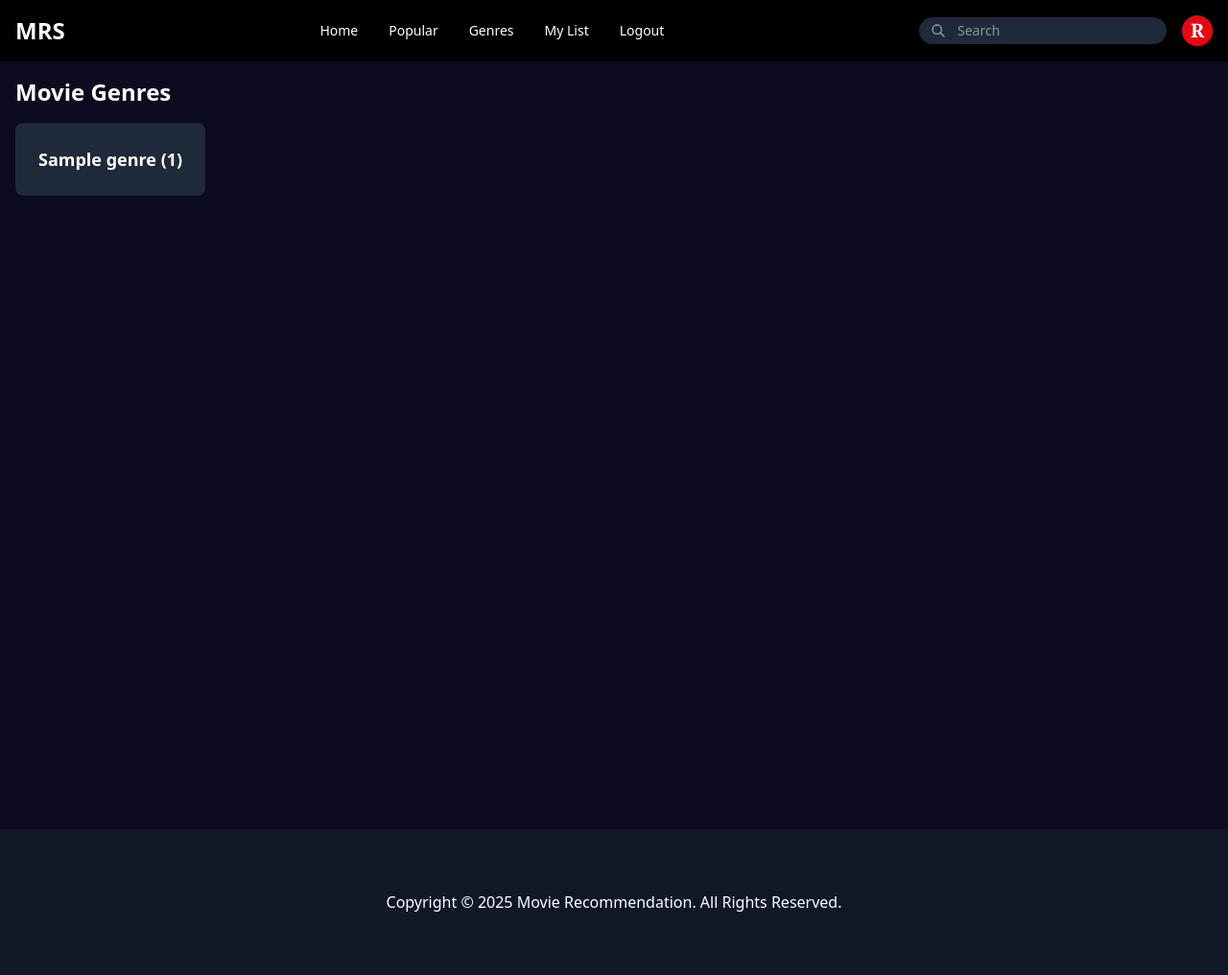
After one commit to Rajesh-K-C/movie_recommendation, a Django app: page /movies/genres/ in a window 1280 px wide. The commit adds this page. Shown: the whole page at 96% size. Run offline with Django 5.2, Linux system fonts and the light colour scheme; a user stored in the database is signed in; tables that the repository leaves empty hold one stand-in row (values such as "Sample post").

Commit message:
feat(genre): add genre list page and movie list by genre page with urls, views, and templates

```diff
--- /dev/null
+++ b/movies/templates/movies/movie_genre_list.html
@@ -0,0 +1,16 @@
+{% extends 'base.html' %}
+{% block title %}
+  Movie Genres
+{% endblock %}
+{% block content %}
+  <section class="max-w-7xl mx-auto p-4">
+    <div class="flex justify-between space-x-4">
+      <h2 class="text-2xl font-bold mb-4">Movie Genres</h2>
+    </div>
+    <div class="flex flex-wrap gap-4">
+      {% for genre in genre_list %}
+        <a href="{% url 'movie_list_by_genre' genre.id %}" class="block bg-gray-800 text-white rounded-lg shadow p-6 hover:bg-gray-700 transition"><h3 class="text-lg font-semibold text-center">{{ genre.name }} ({{ genre.total_movies }})</h3></a>
+      {% endfor %}
+    </div>
+  </section>
+{% endblock %}
--- a/movies/urls.py
+++ b/movies/urls.py
@@ -4,4 +4,6 @@ from . import views
 urlpatterns = [
     path("watch/<int:pk>/", views.WatchView.as_view(), name="watch"),
     path("popular/", views.PopularMoviesView.as_view(), name="popular_movies"),
+    path("genres/", views.MovieGenreView.as_view(), name="movie_genre_list"),
+    path("genre/<int:pk>/", views.MovieByGenreView.as_view(), name="movie_list_by_genre"),
 ]
--- a/movies/views.py
+++ b/movies/views.py
@@ -1,6 +1,6 @@
 from django.shortcuts import render
 from django.views import generic
-from movies.models import Movie
+from movies.models import Movie, Genre
 from movie_recommendation.utils import format_minutes
 from django.contrib.auth.mixins import LoginRequiredMixin
 
@@ -23,3 +23,26 @@ class PopularMoviesView(LoginRequiredMixin, generic.ListView):
         context = super().get_context_data(**kwargs)
         context["title"] = "Popular Movies"
         return context
+
+class MovieGenreView(LoginRequiredMixin, generic.ListView):
+    model = Genre
+    queryset = Genre.objects.all().order_by("name")
+    template_name = "movies/movie_genre_list.html"
+
+    def get_context_data(self, **kwargs):
+        context = super().get_context_data(**kwargs)
+        context["genre_list"] = [movie for movie in context["genre_list"] if movie.total_movies > 0]
+        return context
+
+class MovieByGenreView(LoginRequiredMixin, generic.ListView):
+    model = Movie
+    template_name = "movies/movie_list.html"
+
+    def get_queryset(self):
+        self.genre = Genre.objects.get(pk=self.kwargs['pk'])
+        return Movie.objects.filter(genres=self.genre).order_by("-pk")
+
+    def get_context_data(self, **kwargs):
+        context = super().get_context_data(**kwargs)
+        context["title"] = f"{self.genre.name} Movies"
+        return context
--- a/static/css/output.css
+++ b/static/css/output.css
@@ -30,8 +30,6 @@
     --color-white: #fff;
     --spacing: 0.25rem;
     --container-md: 28rem;
-    --container-4xl: 56rem;
-    --container-6xl: 72rem;
     --container-7xl: 80rem;
     --text-sm: 0.875rem;
     --text-sm--line-height: calc(1.25 / 0.875);
@@ -538,6 +475,9 @@
   .p-4 {
     padding: calc(var(--spacing) * 4);
   }
+  .p-6 {
+    padding: calc(var(--spacing) * 6);
+  }
   .p-8 {
     padding: calc(var(--spacing) * 8);
   }
@@ -631,15 +555,8 @@
   .text-white {
     color: var(--color-white);
   }
-  .underline {
-    text-decoration-line: underline;
-  }
-  .shadow-lg {
-    --tw-shadow: 0 10px 15px -3px var(--tw-shadow-color, rgb(0 0 0 / 0.1)), 0 4px 6px -4px var(--tw-shadow-color, rgb(0 0 0 / 0.1));
-    box-shadow: var(--tw-inset-shadow), var(--tw-inset-ring-shadow), var(--tw-ring-offset-shadow), var(--tw-ring-shadow), var(--tw-shadow);
-  }
-  .shadow-md {
-    --tw-shadow: 0 4px 6px -1px var(--tw-shadow-color, rgb(0 0 0 / 0.1)), 0 2px 4px -2px var(--tw-shadow-color, rgb(0 0 0 / 0.1));
+  .shadow {
+    --tw-shadow: 0 1px 3px 0 var(--tw-shadow-color, rgb(0 0 0 / 0.1)), 0 1px 2px -1px var(--tw-shadow-color, rgb(0 0 0 / 0.1));
     box-shadow: var(--tw-inset-shadow), var(--tw-inset-ring-shadow), var(--tw-ring-offset-shadow), var(--tw-ring-shadow), var(--tw-shadow);
   }
   .shadow-xl {
@@ -1058,11 +905,6 @@
   inherits: false;
   initial-value: 0 0 #0000;
 }
-@property --tw-outline-style {
-  syntax: "*";
-  inherits: false;
-  initial-value: solid;
-}
 @property --tw-backdrop-blur {
   syntax: "*";
   inherits: false;
@@ -1156,7 +998,6 @@
       --tw-ring-offset-width: 0px;
       --tw-ring-offset-color: #fff;
       --tw-ring-offset-shadow: 0 0 #0000;
-      --tw-outline-style: solid;
       --tw-backdrop-blur: initial;
       --tw-backdrop-brightness: initial;
       --tw-backdrop-contrast: initial;
--- a/templates/includes/navbar.html
+++ b/templates/includes/navbar.html
@@ -14,7 +14,7 @@
         <a href="{% url 'popular_movies' %}" class="hover:text-primary transition">Popular</a>
       </li>
       <li>
-        <a href="#" class="hover:text-primary transition">Genres</a>
+        <a href="{% url 'movie_genre_list' %}" class="hover:text-primary transition">Genres</a>
       </li>
       <li>
         <a href="#" class="hover:text-primary transition">My List</a>
@@ -68,7 +68,7 @@
   {% comment %}Mobile Links{% endcomment %}
   <a href="{% url 'home' %}" class="hover:text-red-500">Home</a>
   <a href="{% url 'popular_movies' %}" class="hover:text-red-500">Popular</a>
-  <a href="#" class="hover:text-red-500">Genres</a>
+  <a href="{% url 'movie_genre_list' %}" class="hover:text-red-500">Genres</a>
   <a href="#" class="hover:text-red-500">My List</a>
   <form action="{% url 'logout' %}" method="post">
     {% csrf_token %}
```
Also changed, not shown: other parts of static/css/output.css (+0 -147 lines).
